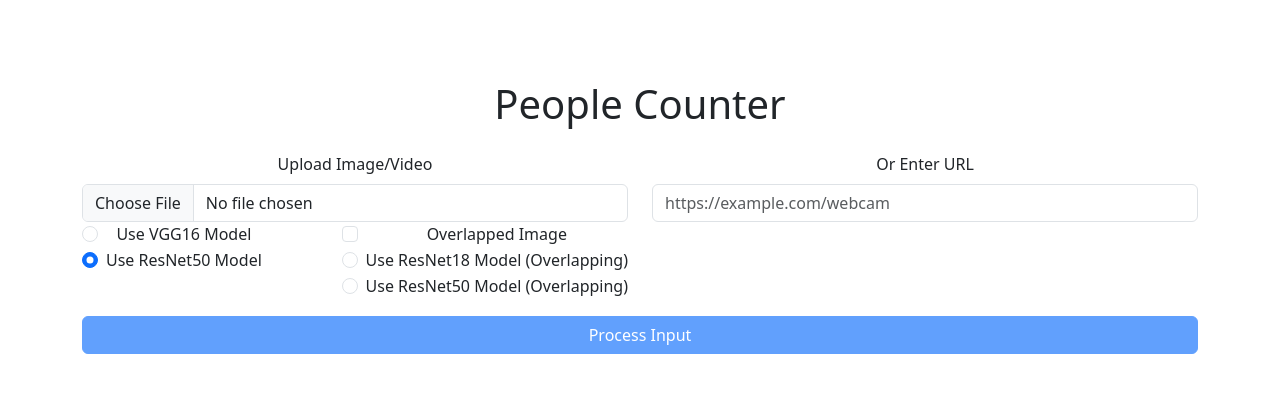
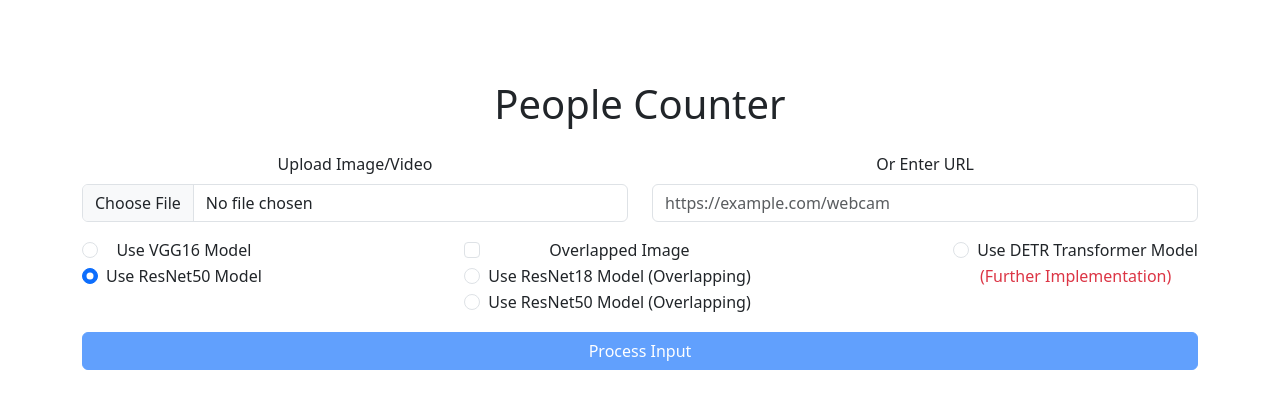
Before and after one commit to harinivas-28/Object-Detection-In-Images, a React (Vite) app: page / in a window 1280 px wide. Shown: the top 408 px of the page. Built offline with nearby package versions, Linux system fonts and the light colour scheme.

Commit message:
Add support for DETR model selection and display results from Faster R-CNN

```diff
--- a/src/App.jsx
+++ b/src/App.jsx
@@ -9,7 +9,7 @@ import {
   Alert,
   ProgressBar
 } from "react-bootstrap"
-import { Camera, Link, Upload } from "lucide-react"
+import { Camera, Heading5, Link, Upload } from "lucide-react"
 import "bootstrap/dist/css/bootstrap.min.css"
 import Papa from 'papaparse'; // Import PapaParse for CSV parsing
 import './App.css';
@@ -27,6 +27,7 @@ const App = () => {
   const [groundTruth, setGroundTruth] = useState("Not available");
   const [csvData, setCsvData] = useState([]);
   const [processedImage, setProcessedImage] = useState(null);
+  const [fasterResNetResult, setFasterResNetResult] = useState(null);
 
   const timerRef = useRef(null)
   const imgRef = useRef(null)
@@ -43,18 +44,30 @@ const App = () => {
   }, []);
 
   const handleInputChange = e => {
-    const file = e.target.files?.[0]
+    const file = e.target.files?.[0];
     if (file) {
-      setInput(file)
-      setInputType(file.type.startsWith("image/") ? "image" : "video")
+      setInput(file);
+      setInputType(file.type.startsWith("image/") ? "image" : "video");
 
       // Extract the file name and search in the CSV data
       const fileName = file.name;
-      const found = csvData.find(row => row.image_file_name === fileName);
-      if (found) {
+      let found = csvData.find(row => row.image_file_name === fileName);
+      if (found && found.count) {
         setGroundTruth(found.count);
       } else {
-        setGroundTruth("Not available");
+        // If not found or count is not available, search in labels_OV.csv
+        fetch('/src/labels_OV.csv')
+          .then(response => response.text())
+          .then(data => {
+            const parsedData = Papa.parse(data, { header: true }).data;
+            found = parsedData.find(row => row.filename === fileName);
+            if (found) {
+              setGroundTruth(`Total: ${found.total}, Overlapped: ${found.duplicates}, Original: ${found.original}`);
+            } else {
+              setGroundTruth("Not available");
+            }
+          })
+          .catch(error => console.error('Error loading CSV data:', error));
       }
     }
   }
@@ -136,6 +149,11 @@ const App = () => {
     formData.append("inputType", inputType)
     formData.append("overlapped", overlapped)
     formData.append("selected_model", selectedModel)
+    if (selectedModel === 'DETR') {
+      setError("DETR model is not available for image processing");
+      setLoading(false);
+      return;
+    }
 
     if (inputType === 'video' || inputType === 'url') {
       setLoading(true)
@@ -182,6 +200,7 @@ const App = () => {
         }
 
         setProcessedImage(resData.image);
+        setFasterResNetResult(resData.total_people);
       } catch (err) {
         console.error("Error:", err);
         setError(`Failed to process image: ${err.message}`);
@@ -265,7 +284,20 @@ const App = () => {
                 accept="image/*,video/*"
               />
             </Form.Group>
-            <Form.Group controlId="overlapCheckbox" className="flex-container">
+          </Col>
+          <Col md={6}>
+            <Form.Group>
+              <Form.Label>Or Enter URL</Form.Label>
+              <Form.Control
+                type="url"
+                onChange={handleUrlChange}
+                placeholder="https://example.com/webcam"
+              />
+            </Form.Group>
+          </Col>
+        </Row>
+        <Row className="mb-3">
+        <Form.Group controlId="overlapCheckbox" className="flex-container">
               <div>
                 <Form.Check
                   type="radio"
@@ -304,18 +336,17 @@ const App = () => {
                   checked={selectedModel === 'ResNet50Overlapped'}
                 />
               </div>
+              <div>
+              <Form.Check
+                  type="radio"
+                  label="Use DETR Transformer Model"
+                  value="DETR"
+                  onChange={handleRadioChange}
+                  checked={selectedModel === 'DETR'}
+                />
+              <p className="text-danger">(Further Implementation)</p>
+              </div>
             </Form.Group>
-          </Col>
-          <Col md={6}>
-            <Form.Group>
-              <Form.Label>Or Enter URL</Form.Label>
-              <Form.Control
-                type="url"
-                onChange={handleUrlChange}
-                placeholder="https://example.com/webcam"
-              />
-            </Form.Group>
-          </Col>
         </Row>
         <div className="d-grid">
           <Button variant="primary" type="submit" disabled={loading || !input}>
@@ -347,7 +378,7 @@ const App = () => {
       {(inputType==='video' || inputType === 'image') && (
         <Row className="mt-3">
           <Col md={6}>
-            <p>Input Image</p>
+            <h5>Input Image</h5>
             <div className="ratio ratio-16x9">
               <img
                 ref={imgRef}
@@ -358,7 +389,7 @@ const App = () => {
             </div>
           </Col>
           <Col md={6}>
-          <p>Processed Image</p>
+          <h5>Processed Image</h5>
             {processedImage && (
               <div className="ratio ratio-16x9">
                 <img
@@ -384,6 +415,11 @@ const App = () => {
           Number of people detected: {result}
         </Alert>
       )}
+      { fasterResNetResult !== null && (
+        <Alert variant="primary" className="mt-3">
+          PyTorch R-CNN ResNet50 Model Pretrained: {fasterResNetResult}
+        </Alert>
+      )}
       {error && (
         <Alert variant="danger" className="mt-3">
           {error}
```
